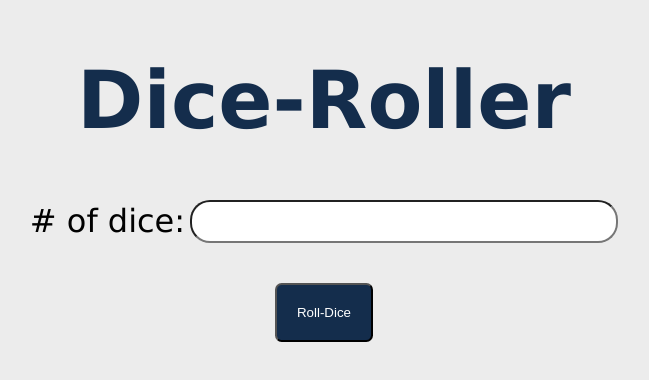
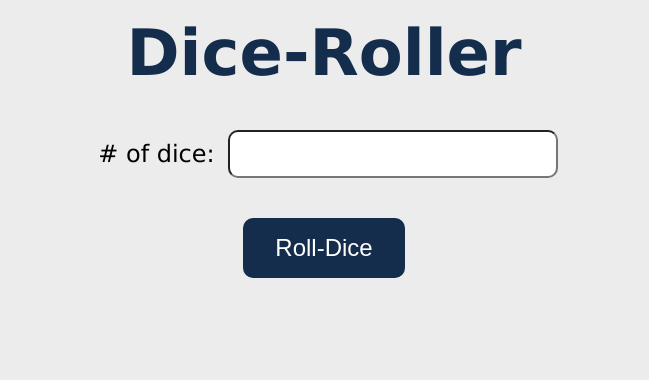
Before and after one commit to HamzaDerouich/JavaScriptCourse, a plain HTML site: page DiceRoller/index.html in a window 1280 px wide. Shown: the whole page, without its empty margins (316-965 px from the left). Drawn offline with Linux system fonts and the light colour scheme.

Commit message:
Ejercicicios

```diff
--- a/DiceRoller/style.css
+++ b/DiceRoller/style.css
@@ -1,49 +1,61 @@
-body{
-  margin: 0%;
-  padding:0% ;
+body {
+  margin: 0;
+  padding: 0;
   box-sizing: border-box;
   font-family: 'Lucida Sans', 'Lucida Sans Regular', 'Lucida Grande', 'Lucida Sans Unicode', Geneva, Verdana, sans-serif;
   background: #ececec;
 }
 
-h1{
+h1 {
   text-align: center;
-  font-size: 5em;
+  font-size: 4rem;
   color: #142d4c;
+  margin: 1rem 0;
 }
 
-.container{
+.container {
   text-align: center;
+  padding: 1rem;
 }
 
-.container label,input{
-  font-size: 2em;
-  border-radius: 20px;
+.container label,
+.container input {
+  font-size: 1.5rem;
+  border-radius: 10px;
   text-align: center;
+  padding: 0.5rem;
+  margin: 0.5rem 0;
 }
 
-.container input:hover{
+.container input:hover,
+.container input:focus,
+.container button:hover,
+.container button:focus {
   border: 2px solid red;
+  outline: none;
 }
 
-.container button:hover{
-  border: 2px solid red;
+.container button {
+  margin: 2rem;
+  padding: 1rem 2rem;
+  background-color: #142d4c;
+  color: white;
+  border: none;
+  border-radius: 10px;
+  cursor: pointer;
+  font-size: 1.5rem;
+  transition: border 0.3s ease;
 }
 
-
-.container button{
-  margin: 3em;
-  padding: 1.5em;
-  background-color: #142d4c;
-  color: white;
-  border-radius: 0.5em ;
-  cursor: pointer;
+#display {
+  margin: 1rem;
+  display: flex;
+  flex-wrap: wrap;
+  justify-content: center;
 }
 
-#display{
- margin: 1em;
+#display img {
+  margin: 10px;
+  max-width: 100px;
+  max-height: 100px;
 }
-
-#display img{
-  margin: 10px auto;
-}
```
